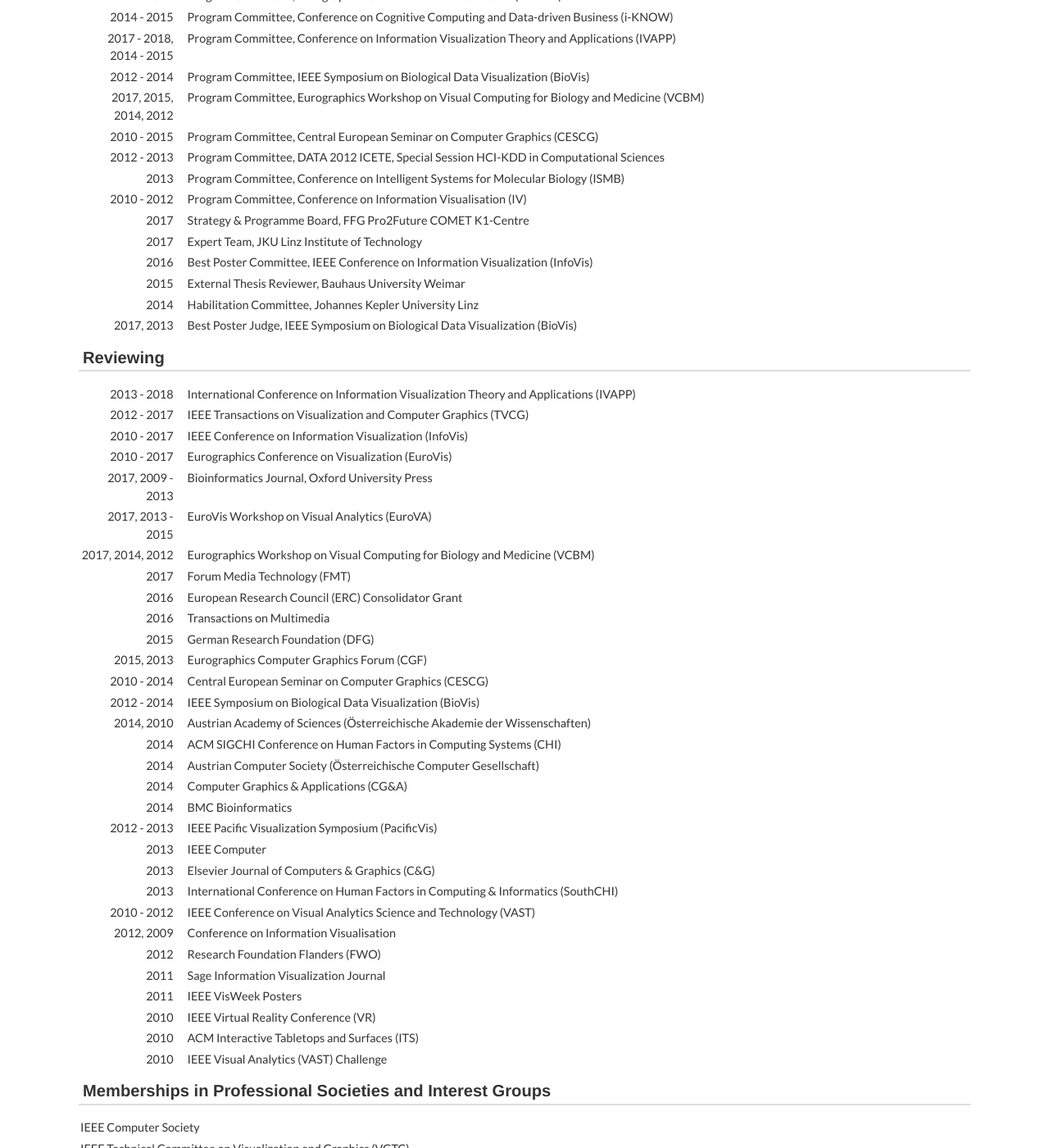
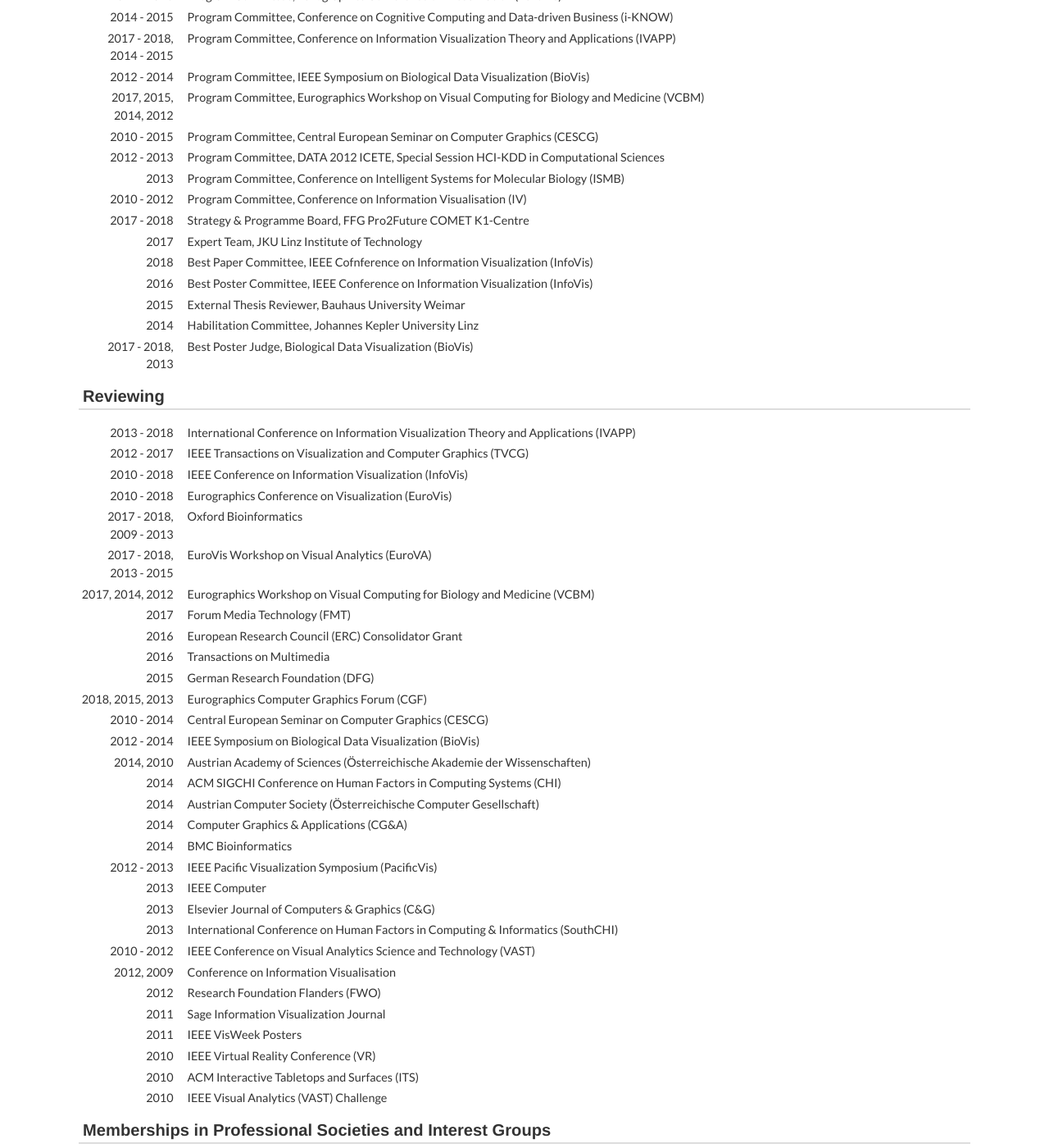
Before and after one commit to mstreit/mstreit.github.io, a Jekyll site: the page built from services.md, in a window 1280 px wide and 1400 px high, scrolled down 1116 px. Shown: the whole window at 82% size. Built offline with Jekyll 4.4.1, drawn with Linux system fonts in a browser that asks for light colours; nearby versions of some CDN libraries; some web fonts are replaced; some of the changed text lies outside the part shown.

Commit message:
added reviewing, added cnobre

```diff
--- a/_data/functions.yml
+++ b/_data/functions.yml
@@ -88,11 +88,15 @@
 
 - role: "Strategy & Programme Board"
   for: FFG Pro2Future COMET K1-Centre
-  years: 2017
+  years: 2017 - 2018
 
 - role: Expert Team
   for: JKU Linz Institute of Technology
   years: 2017
+
+- role: Best Paper Committee
+  for: IEEE Cofnference on Information Visualization (InfoVis)
+  years: 2018
 
 - role: Best Poster Committee
   for: IEEE Conference on Information Visualization (InfoVis)
@@ -107,5 +111,5 @@
   years: 2014
 
 - role: Best Poster Judge
-  for: IEEE Symposium on Biological Data Visualization (BioVis)
-  years: 2017, 2013
+  for: Biological Data Visualization (BioVis)
+  years: 2017 - 2018, 2013
--- a/_data/memberships.yml
+++ b/_data/memberships.yml
@@ -1,4 +1,4 @@
 - kind: IEEE Computer Society
 - kind: IEEE Technical Committee on Visualization and Graphics (VGTC)
-#- kind: International Society for Computational Biology (ISCB)
+- kind: International Society for Computational Biology (ISCB)
 - kind: Austrian Computer Society (Österreichische Computer Gesellschaft)
--- a/_data/reviewing.yml
+++ b/_data/reviewing.yml
@@ -5,16 +5,16 @@
   years: 2012 - 2017
 
 - for: IEEE Conference on Information Visualization (InfoVis)
-  years: 2010 - 2017
+  years: 2010 - 2018
 
 - for: Eurographics Conference on Visualization (EuroVis)
-  years: 2010 - 2017
+  years: 2010 - 2018
 
-- for: Bioinformatics Journal, Oxford University Press
-  years: 2017, 2009 - 2013
+- for: Oxford Bioinformatics
+  years: 2017 - 2018, 2009 - 2013
 
 - for: EuroVis Workshop on Visual Analytics (EuroVA)
-  years: 2017, 2013 - 2015
+  years: 2017 - 2018, 2013 - 2015
 
 - for: Eurographics Workshop on Visual Computing for Biology and Medicine (VCBM)
   years: 2017, 2014, 2012
@@ -32,7 +32,7 @@
   years: 2015
 
 - for: Eurographics Computer Graphics Forum (CGF)
-  years: 2015, 2013
+  years: 2018, 2015, 2013
 
 - for: Central European Seminar on Computer Graphics (CESCG)
   years: 2010 - 2014
```
Also changed, not shown: _persons/nobre.md (added, +13 -0 lines), 1 other file.
